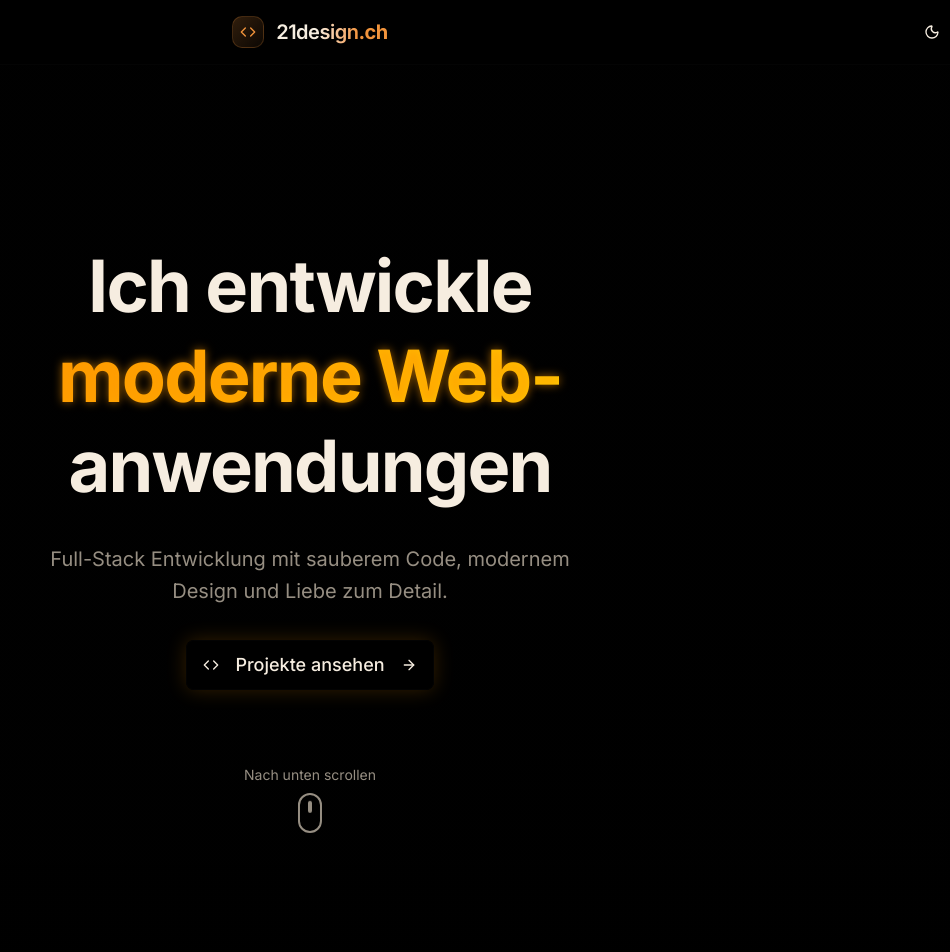
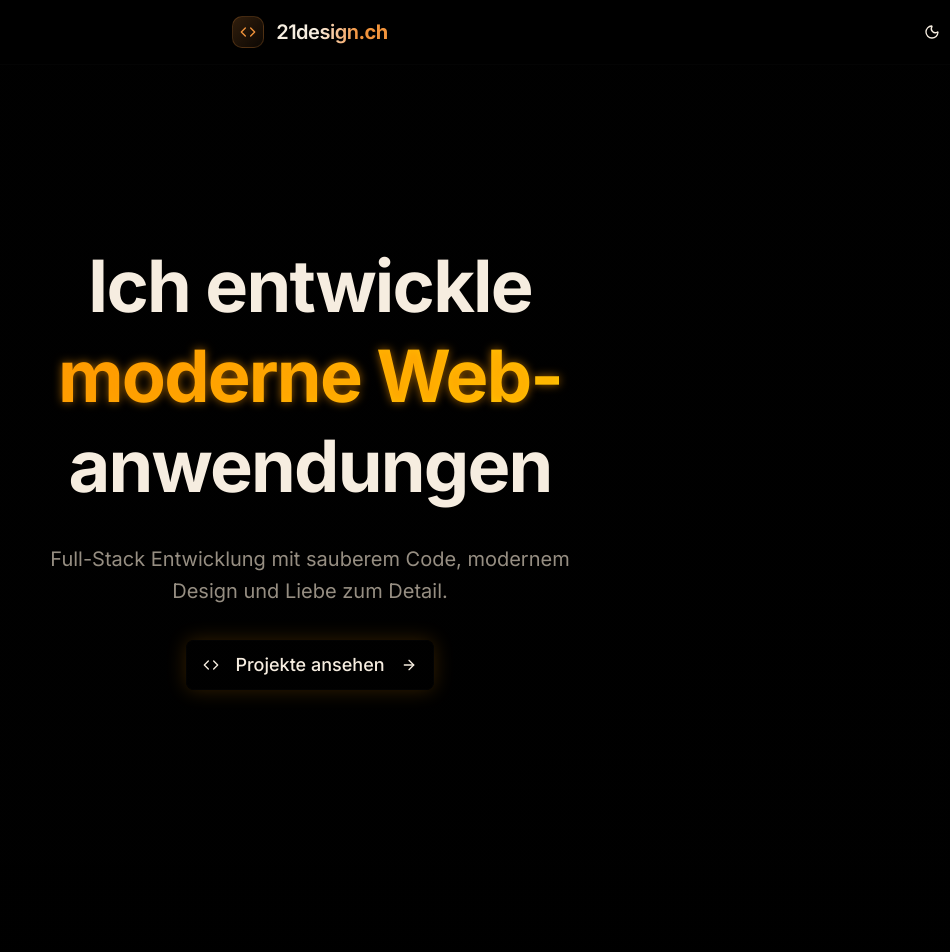
Before and after one commit to 21yanick/21design-website, a Next.js app: page / in a window 1280 px wide. Shown: the top 952 px of the page, without its empty margins (330-1280 px from the left). Built offline with nearby package versions, Linux system fonts and the light colour scheme.

Commit message:
hero verbessert

```diff
--- a/src/components/global-spotlight.tsx
+++ b/src/components/global-spotlight.tsx
@@ -16,6 +16,7 @@ export function GlobalSpotlight({
   springOptions = { bounce: 0.3, duration: 0.1 },
 }: GlobalSpotlightProps) {
   const [isVisible, setIsVisible] = useState(false);
+  const [isMounted, setIsMounted] = useState(false);
 
   const mouseX = useSpring(0, springOptions);
   const mouseY = useSpring(0, springOptions);
@@ -25,6 +26,7 @@ export function GlobalSpotlight({
 
   const handleMouseMove = useCallback(
     (event: MouseEvent) => {
+      console.log('Spotlight: Mouse move detected', event.clientX, event.clientY);
       mouseX.set(event.clientX);
       mouseY.set(event.clientY);
       setIsVisible(true);
--- a/src/components/sections/hero.tsx
+++ b/src/components/sections/hero.tsx
@@ -62,21 +62,6 @@ export function Hero() {
           </motion.div>
         </motion.div>
       </div>
-
-      {/* Scroll Indicator */}
-      <motion.div
-        initial={{ opacity: 0 }}
-        animate={{ opacity: 1 }}
-        transition={{ duration: 1, delay: 1.2 }}
-        className="absolute bottom-8 left-1/2 transform -translate-x-1/2"
-      >
-        <div className="flex flex-col items-center space-y-2">
-          <div className="text-sm text-muted-foreground">Nach unten scrollen</div>
-          <div className="w-6 h-10 border-2 border-muted-foreground rounded-full flex justify-center">
-            <div className="w-1 h-3 bg-muted-foreground rounded-full mt-2 animate-bounce" />
-          </div>
-        </div>
-      </motion.div>
     </section>
   )
 }
```
